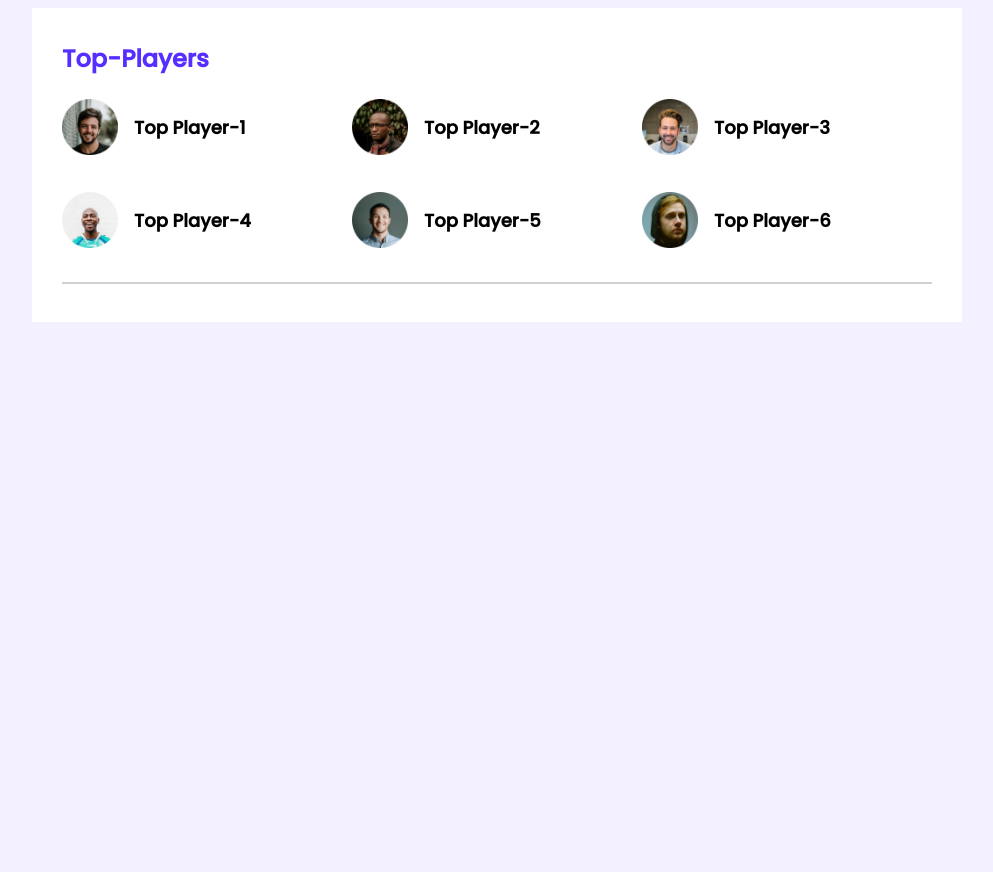
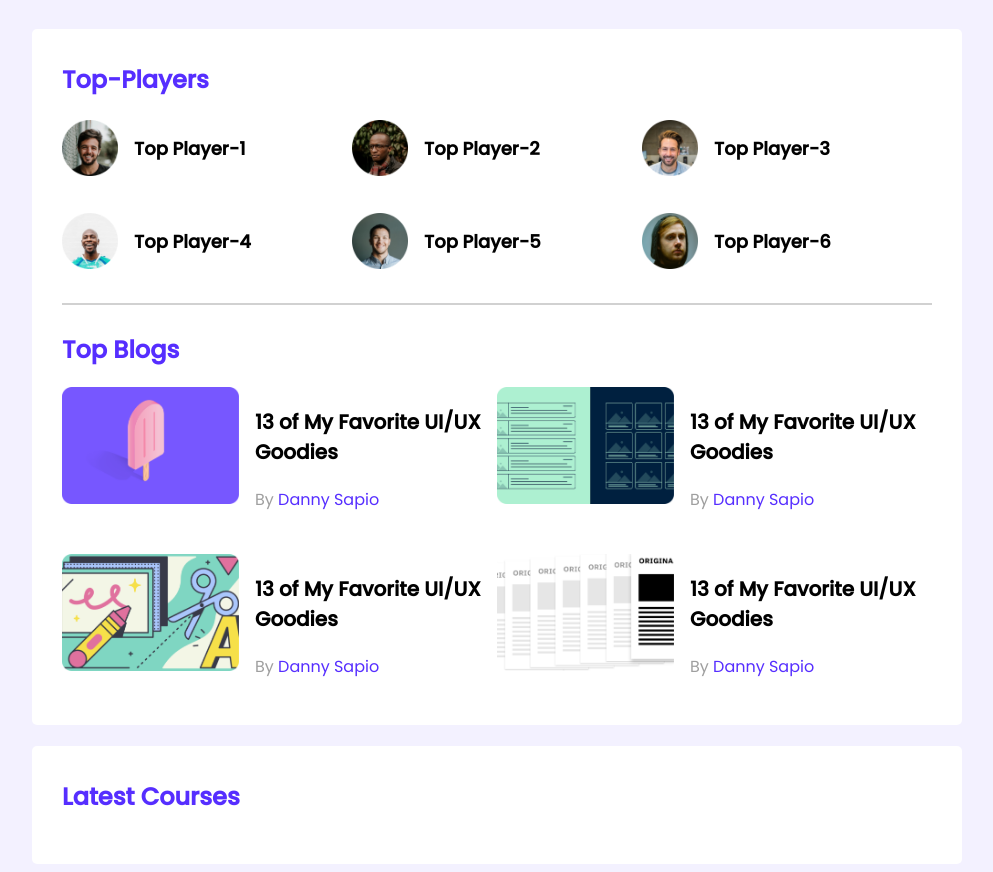
Before and after one commit to Hafiz-Sakib/leader-board-css3, a plain HTML site: page index.html in a window 1280 px wide. Shown: the whole page, without its empty margins (143-1136 px from the left). Before the commit the page ends 800 px from the top, so only its background shows below. Drawn offline with Linux system fonts and the light colour scheme.

Commit message:
section two initialized

```diff
--- a/index.html
+++ b/index.html
@@ -46,6 +46,56 @@
              </div>
          </div>
          <hr>
+         <div class="top-blogs">
+            <h2 class="section-title">Top Blogs</h2>
+            <div class="blogs">
+                <article class="blog">
+                    <div class="thumbnail">
+                        <img src="images/blogs/blog-1.png" alt="">
+                    </div>
+                    <div class="blog-info">
+                        <h3 class="blog-title">13 of My Favorite UI/UX Goodies</h3>
+                      <p class="blog-author">By <a href=""> Danny Sapio</a>
+                      </p>
+                    </div>
+                </article>
+                <article class="blog">
+                    <div class="thumbnail">
+                        <img src="images/blogs/blog-2.png" alt="">
+                    </div>
+                    <div class="blog-info">
+                        <h3 class="blog-title">13 of My Favorite UI/UX Goodies</h3>
+                      <p class="blog-author">By <a href=""> Danny Sapio</a>
+                      </p>
+                    </div>
+                </article>
+                <article class="blog">
+                    <div class="thumbnail">
+                        <img src="images/blogs/blog-3.png" alt="">
+                    </div>
+                    <div class="blog-info">
+                        <h3 class="blog-title">13 of My Favorite UI/UX Goodies</h3>
+                      <p class="blog-author">By <a href=""> Danny Sapio</a>
+                      </p>
+                    </div>
+                </article>
+                <article class="blog">
+                    <div class="thumbnail">
+                        <img src="images/blogs/blog-4.png" alt="">
+                    </div>
+                    <div class="blog-info">
+                        <h3 class="blog-title">13 of My Favorite UI/UX Goodies</h3>
+                      <p class="blog-author">By <a href=""> Danny Sapio</a>
+                      </p>
+                    </div>
+                </article>
+            </div>
+         </div>
+        </section>
+        <!--................................................................. section end ......................................................................-->
+        <!--.....................,,,,,,,,,,,,,,,,,,,,,,,,,,,,,,,,,,,,,, latest courses part started................................................ -->
+        <section class="container">
+            <h2 class="section-title">Latest Courses</h2>
         </section>
     </main>
 </body>
--- a/styles/style.css
+++ b/styles/style.css
@@ -5,17 +5,21 @@ body {
   font-family: "Poppins", sans-serif;
   background-color: #f3f1ff;
 }
+main {
+  display: flex;
+  flex-direction: column;
+  align-items: center;
+}
 .container {
   background-color: white;
   width: 870px;
   padding: 30px;
-}
-main {
-  display: flex;
-  justify-content: center;
+  margin-top: 21px;
+  border-radius: 5px;
 }
 hr {
   border: 1px solid #d1d1d1;
+  margin-bottom: 27px;
 }
 /* top players style */
 .section-title {
@@ -42,3 +46,31 @@ hr {
   margin-left: 16px;
   font-size: 18px;
 }
+/* ............top-blogs-styles.............................. */
+.blogs {
+  display: grid;
+  grid-template-columns: repeat(2, 1fr);
+  grid-row-gap: 26px;
+}
+.blog {
+  display: flex;
+}
+.blog .thumbnail img {
+  width: 177px;
+  height: 117px;
+}
+.blog-info {
+  margin-left: 16px;
+}
+.blog-title {
+  font-size: 20px;
+}
+.blog-author {
+  color: #9f9f9f;
+  font-size: 16px;
+}
+.blog-author a {
+  text-decoration: none;
+  color: #562eff;
+  font-size: 16px;
+}
```
